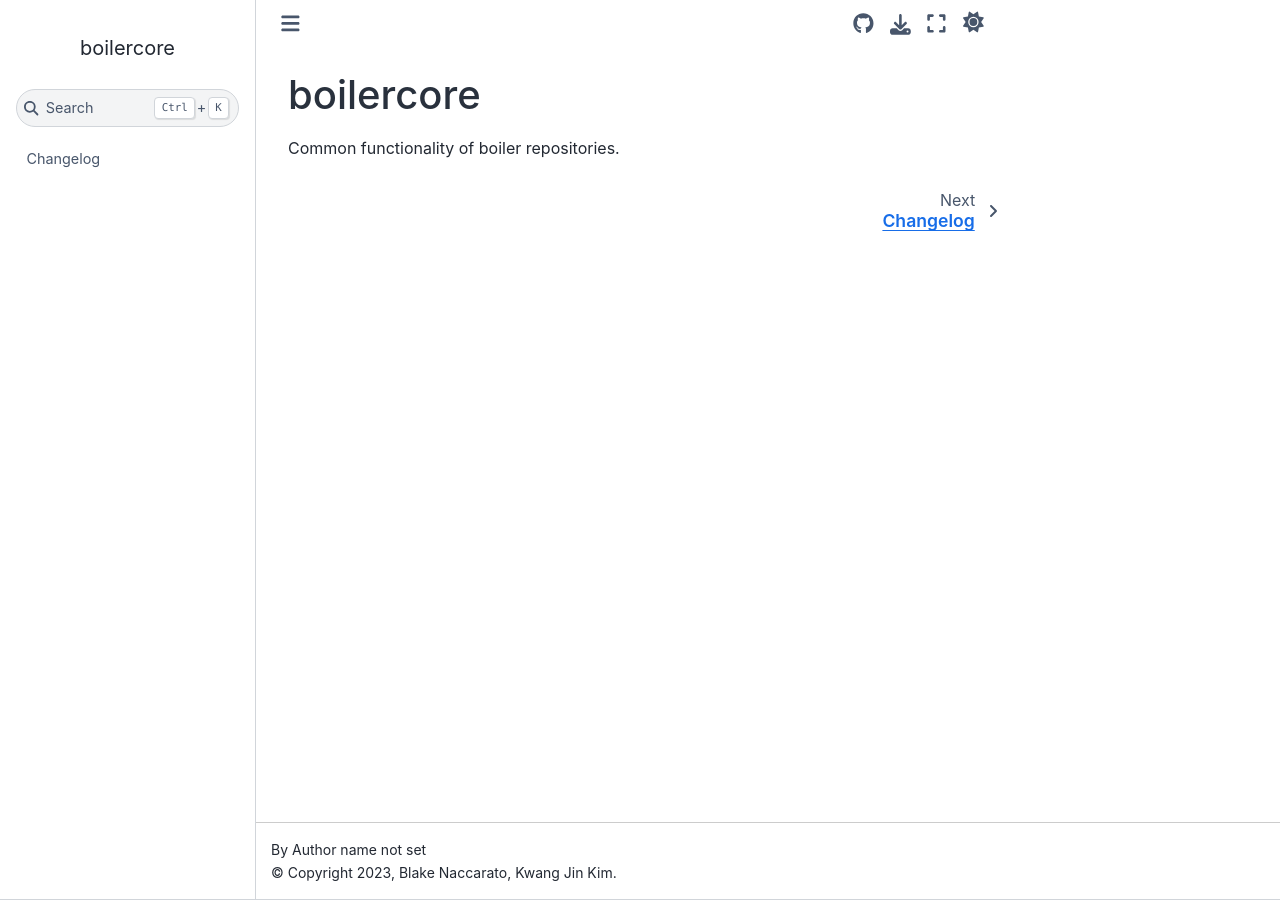
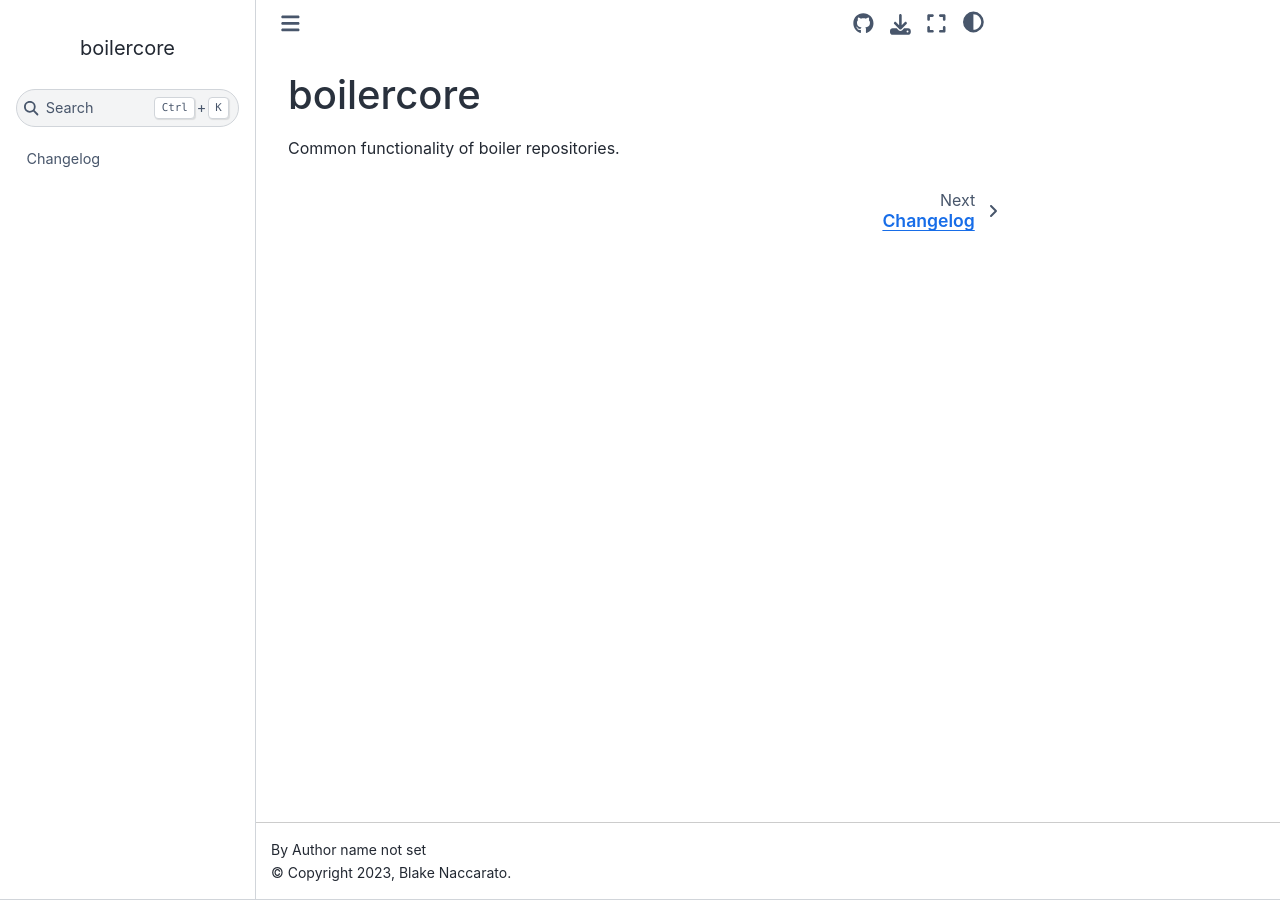
Before and after one commit to softboiler/boilercore, a Sphinx documentation site: the page built from docs/index.md, in a window 1280 px wide. Built offline with Sphinx 7.4.7 and the Sphinx Book theme 1.1.4, drawn with Linux system fonts in a browser that asks for light colours.

Commit message:
Fix docs

```diff
--- a/docs/conf.py
+++ b/docs/conf.py
@@ -2,21 +2,14 @@
 
 project = ""
 html_title = "boilercore"
-copyright = f"{date.today().year}, Blake Naccarato, Kwang Jin Kim"  # noqa: A001
+copyright = f"{date.today().year}, Blake Naccarato"  # noqa: A001
 version = "0.0.0"
 master_doc = "index"
 language = "en"
 exclude_patterns = ["_build", "Thumbs.db", ".DS_Store"]
-html_favicon = "_static/favicon.ico"
 html_theme = "sphinx_book_theme"
-extensions = [
-    "sphinx_design",
-    "myst_nb",
-    # "sphinxcontrib.bibtex",
-    "sphinxcontrib.mermaid",
-]
+extensions = ["myst_parser", "sphinx_design"]
 # https://sphinx-book-theme.readthedocs.io/en/stable/reference.html#reference-of-theme-options
-html_context = {"default_mode": "light"}
 html_theme_options = {
     "path_to_docs": "docs",
     "repository_url": "https://github.com/blakeNaccarato/boilercore",
@@ -25,9 +18,3 @@
     "use_fullscreen_button": True,
     "use_repository_button": True,
 }
-# bibtex_bibfiles = ["refs.bib"]
-# bibtex_reference_style = "label"
-# bibtex_default_style = "unsrt"
-mermaid_d3_zoom = False
-nb_remove_code_source = False
-nb_execution_mode = "off"
```
